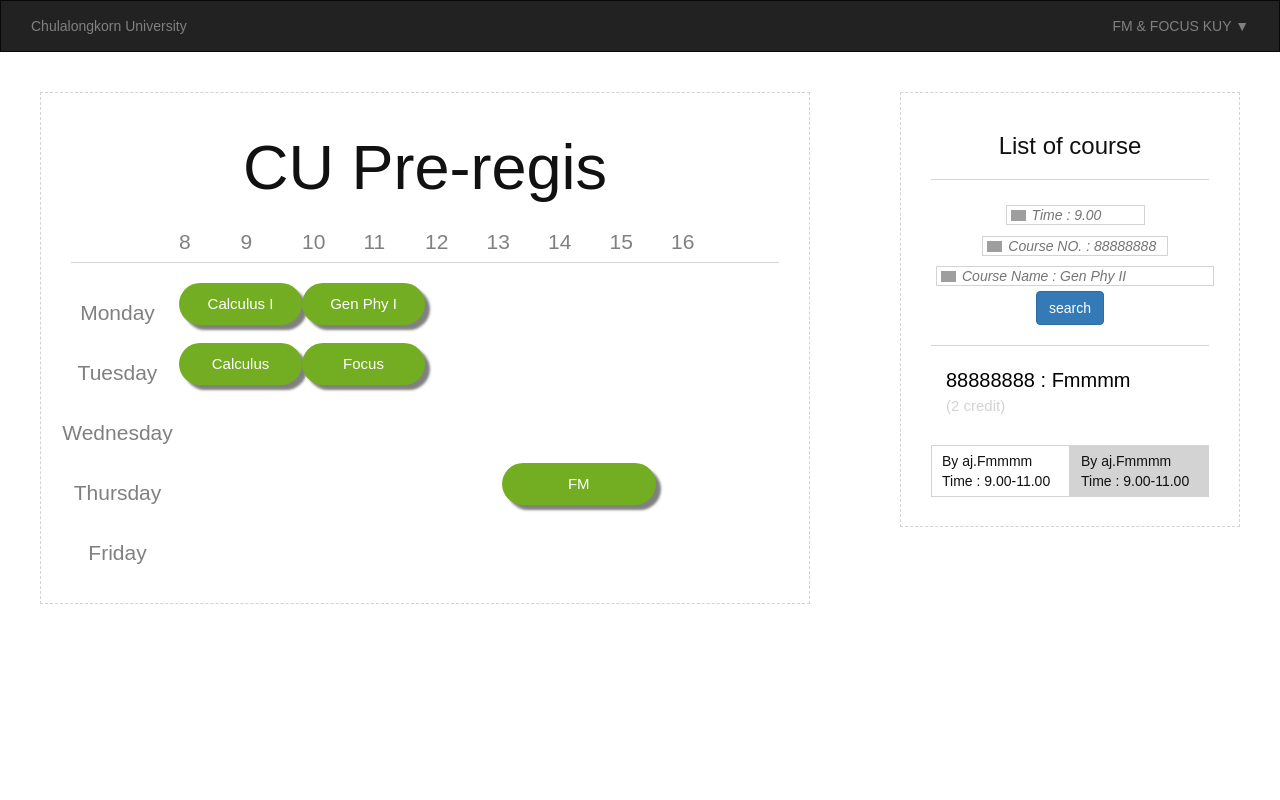
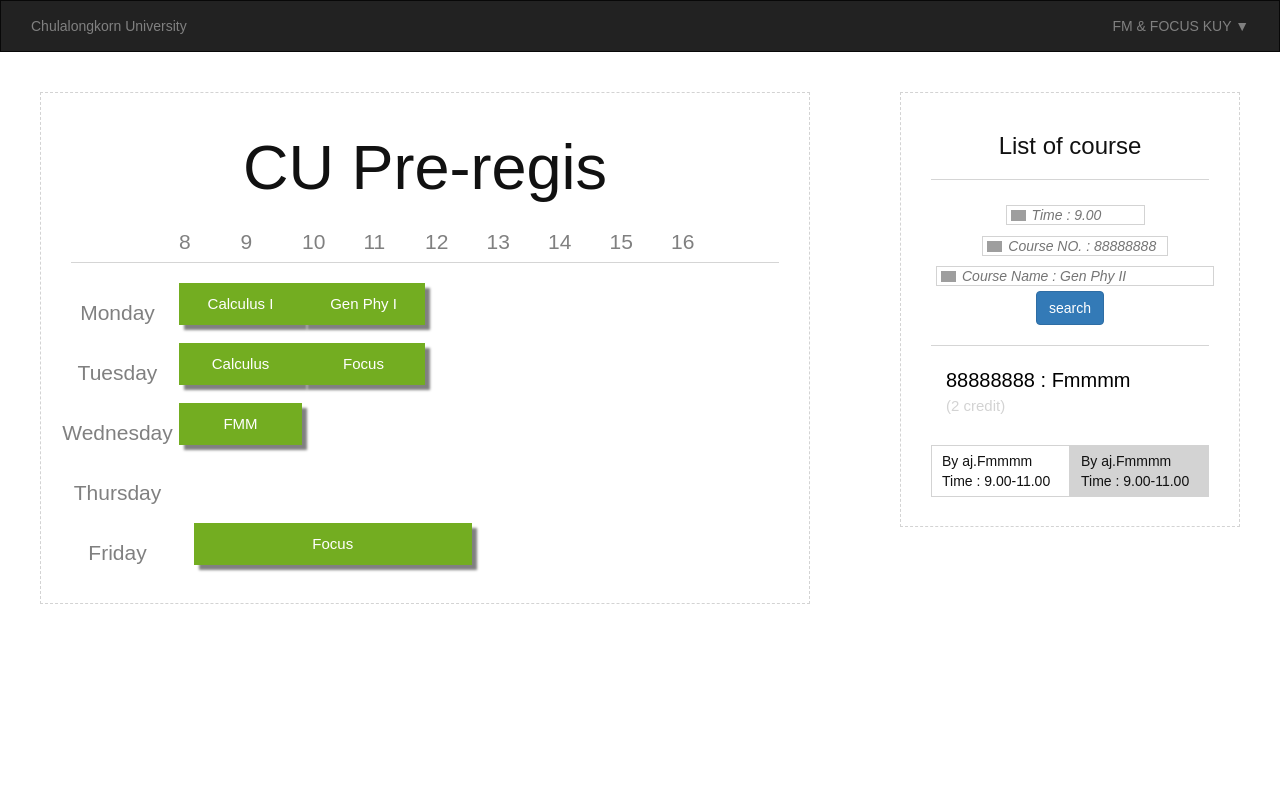
Before and after one commit to kritkrm/Database_Project-1, a React (Create React App) app in the folder preregis/: page / in a window 1280 px wide. Shown: the top 800 px of the page. Built offline with nearby package versions, Linux system fonts and the light colour scheme; grey boxes are pictures that could not be loaded.

Commit message:
found bug

```diff
--- a/preregis/src/container/table.js
+++ b/preregis/src/container/table.js
@@ -24,9 +24,7 @@ class Table extends Component {
                   <div className="row">
                       <div className="col-sm-2 text-center"><p>Monday</p></div>
                       <div className="col-sm-2"><p id="rcorners1">Calculus I</p></div>
-
                       <div className="col-sm-2"><p id="rcorners1">Gen Phy I</p></div>
-
                       <div className="col-sm-1"><p> </p></div>
                       <div className="col-sm-1"><p> </p></div>
                       <div className="col-sm-1"><p> </p></div>
@@ -44,12 +42,11 @@ class Table extends Component {
                       <div className="col-sm-1"><p> </p></div>
                       <div className="col-sm-1"><p> </p></div>
                       <div className="col-sm-1"><p> </p></div>
-                      <div className="col-sm-1"><p> </p></div>
-                      <div className="col-sm-1"><p> </p></div>
                   </div>
 
                   <div className="row">
                       <div className="col-sm-2 text-center"><p>Wednesday</p></div>
+                      <SubjectBar period={2} name="FMM" />
                       <div className="col-sm-1"><p> </p></div>
                       <div className="col-sm-1"><p> </p></div>
                       <div className="col-sm-1"><p> </p></div>
@@ -69,18 +66,13 @@ class Table extends Component {
                       <div className="col-sm-1"><p> </p></div>
                       <div className="col-sm-1"><p> </p></div>
                       <div className="col-sm-1"><p> </p></div>
-                      <SubjectBar period={3} name="FM" />
                       <div className="col-sm-1"><p> </p></div>
                       <div className="col-sm-1"><p> </p></div>
                   </div>
 
                   <div className="row">
                       <div className="col-sm-2 text-center"><p>Friday</p></div>
-                      <div className="col-sm-1"><p> </p></div>
-                      <div className="col-sm-1"><p> </p></div>
-                      <div className="col-sm-1"><p> </p></div>
-                      <div className="col-sm-1"><p> </p></div>
-                      <div className="col-sm-1"><p> </p></div>
+                      <SubjectBar period={5} name="Focus" />
                       <div className="col-sm-1"><p> </p></div>
                       <div className="col-sm-1"><p> </p></div>
                       <div className="col-sm-1"><p> </p></div>
--- a/preregis/style/style.css
+++ b/preregis/style/style.css
@@ -41,11 +41,8 @@ body {
 
    #rcorners1 {
      color: #FFFFFF;
-     border-radius: 25px;
      background: #73AD21;
      padding: 10px;
-     width: 100%;
-     height: 100%;
      font-size: 15px;
      text-align: center;
      box-shadow: 5px 5px 2.5px grey;
@@ -117,7 +114,6 @@ body {
 
    .searched-course-name{
        color: black;
-
        text-align: left;
        font-size: 20px;
    }
```
